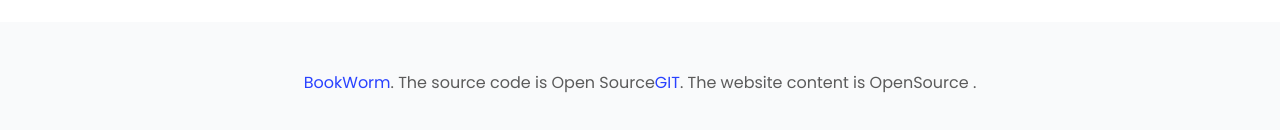
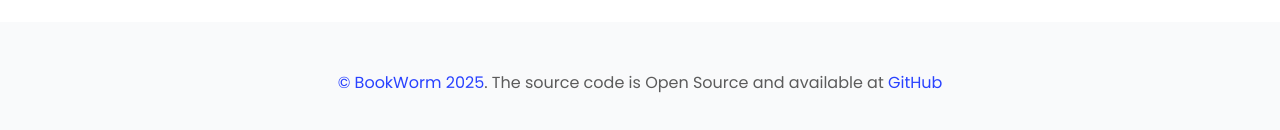
Before and after one commit to codepologist/BookWorm, a React (Vite) app: page / in a window 1280 px wide. Shown: the part 708-838 px from the top of the page. Built offline with nearby package versions, Linux system fonts and the light colour scheme; no server answers.

Commit message:
Added Copyrights information to the Footer component

```diff
--- a/src/components/Footer.jsx
+++ b/src/components/Footer.jsx
@@ -3,10 +3,9 @@ const Footer = () => {
     <footer className="footer">
       <div className="content has-text-centered">
         <p>
-          <a href="https://book-worm-beta.vercel.app/">BookWorm</a>. The source
-          code is Open Source
-          <a href="https://github.com/codepologist/BookWorm.git">GIT</a>. The
-          website content is OpenSource .
+          <a href="https://book-worm-beta.vercel.app/">&copy; BookWorm 2025</a>.
+          The source code is Open Source and available at{" "}
+          <a href="https://github.com/codepologist/BookWorm.git">GitHub</a>
         </p>
       </div>
     </footer>
```
